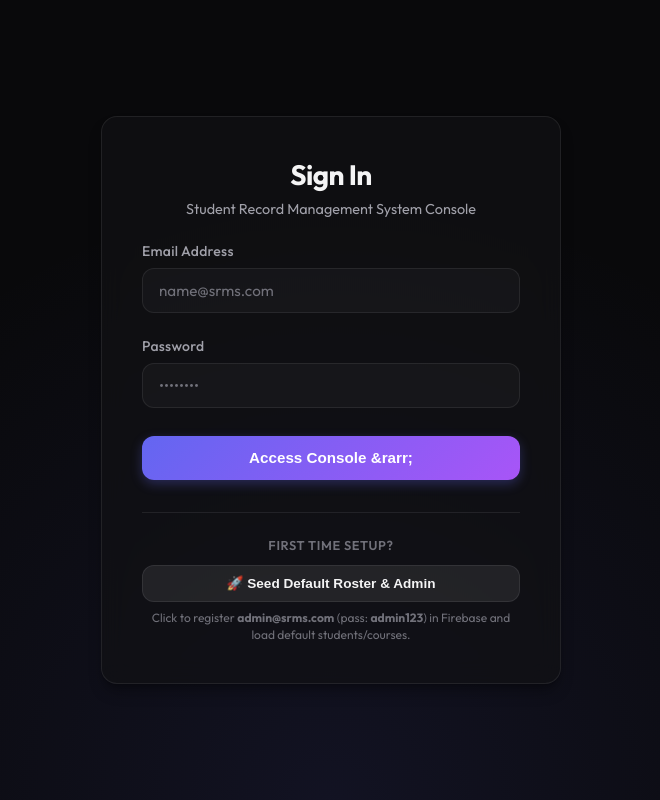
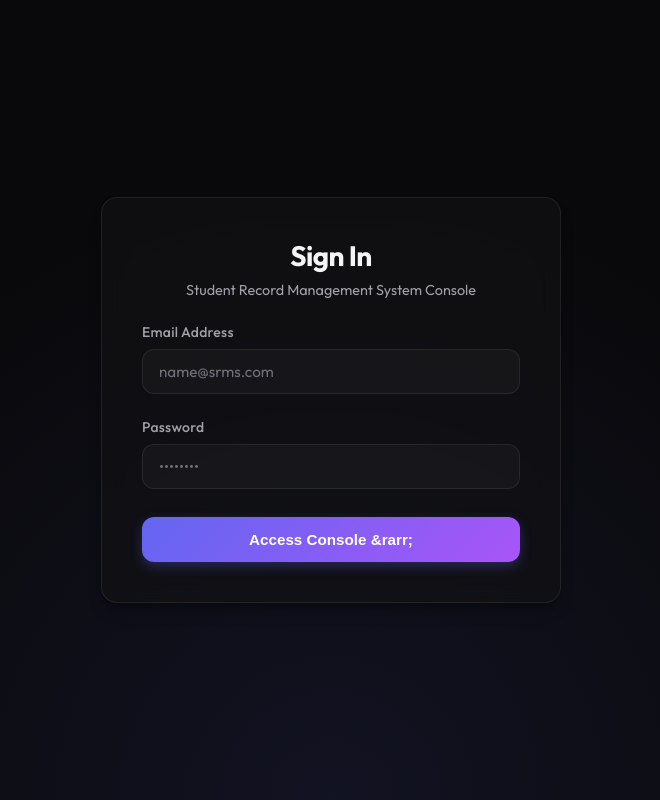
Before and after one commit to syedsahilshah1/Student-record-management-system-, a Next.js app: page /login in a window 1280 px wide. Shown: the whole page, without its empty margins (309-969 px from the left). Built offline with nearby package versions, Linux system fonts and the light colour scheme; no server answers.

Commit message:
chore: remove seedAdmin and update fallback user role to System Administrator

```diff
--- a/src/app/login/page.tsx
+++ b/src/app/login/page.tsx
@@ -4,13 +4,12 @@ import React, { useState } from "react";
 import { useAuth } from "@/context/AuthContext";
 
 export default function LoginPage() {
-  const { login, isDemoMode, seedAdmin } = useAuth();
+  const { login, isDemoMode } = useAuth();
   const [email, setEmail] = useState("");
   const [password, setPassword] = useState("");
   const [error, setError] = useState<string | null>(null);
   const [success, setSuccess] = useState<string | null>(null);
   const [isSubmitting, setIsSubmitting] = useState(false);
-  const [isSeeding, setIsSeeding] = useState(false);
 
   const handleSubmit = async (e: React.FormEvent) => {
     e.preventDefault();
@@ -36,21 +35,6 @@ export default function LoginPage() {
     setPassword(demoPass);
     setError(null);
     setSuccess(null);
-  };
-
-  const handleSeedFirebase = async () => {
-    setError(null);
-    setSuccess("Registering admin account and seeding roster data in Firebase...");
-    setIsSeeding(true);
-    try {
-      await seedAdmin();
-      setSuccess("Database initialized! You can now sign in using: admin@srms.com / admin123");
-    } catch (err: any) {
-      setSuccess(null);
-      setError(err.message || "Failed to initialize Firebase database.");
-    } finally {
-      setIsSeeding(false);
-    }
   };
 
   return (
@@ -223,38 +207,6 @@ export default function LoginPage() {
             </div>
           </div>
         )}
-
-        {!isDemoMode && (
-          <div style={{
-            borderTop: "1px solid var(--border-glass)",
-            paddingTop: "1.5rem",
-            marginTop: "0.5rem",
-            textAlign: "center"
-          }}>
-            <h4 style={{
-              fontSize: "0.8rem",
-              fontWeight: 600,
-              textTransform: "uppercase",
-              letterSpacing: "0.05em",
-              color: "var(--text-muted)",
-              marginBottom: "0.75rem"
-            }}>
-              First Time Setup?
-            </h4>
-            <button
-              type="button"
-              onClick={handleSeedFirebase}
-              className="btn btn-secondary"
-              style={{ width: "100%", padding: "0.6rem", fontSize: "0.85rem" }}
-              disabled={isSeeding}
-            >
-              {isSeeding ? "Seeding Live Database..." : "🚀 Seed Default Roster & Admin"}
-            </button>
-            <p style={{ fontSize: "0.75rem", color: "var(--text-muted)", marginTop: "0.5rem", lineHeight: 1.4 }}>
-              Click to register <strong>admin@srms.com</strong> (pass: <strong>admin123</strong>) in Firebase and load default students/courses.
-            </p>
-          </div>
-        )}
       </div>
     </div>
   );
--- a/src/context/AuthContext.tsx
+++ b/src/context/AuthContext.tsx
@@ -10,7 +10,6 @@ interface AuthContextType {
   isDemoMode: boolean;
   login: (email: string, password: string) => Promise<UserProfile>;
   logout: () => Promise<void>;
-  seedAdmin: () => Promise<void>;
   changePassword: (newPassword: string) => Promise<void>;
 }
 
@@ -68,15 +67,6 @@ export const AuthProvider: React.FC<{ children: React.ReactNode }> = ({ children
     }
   };
 
-  const seedAdmin = async () => {
-    setLoading(true);
-    try {
-      await authService.seedAdmin();
-    } finally {
-      setLoading(false);
-    }
-  };
-
   const changePassword = async (newPassword: string) => {
     setLoading(true);
     try {
@@ -93,7 +83,6 @@ export const AuthProvider: React.FC<{ children: React.ReactNode }> = ({ children
       login,
       logout,
       isDemoMode: authService.isDemoMode,
-      seedAdmin,
       changePassword
     }}>
       {children}
--- a/src/services/auth.ts
+++ b/src/services/auth.ts
@@ -70,7 +70,7 @@ export const authService = {
           const data = userSnap.data();
           return {
             uid: user.uid,
-            name: data.name || user.displayName || "User",
+            name: data.name || user.displayName || "System Administrator",
             email: user.email || cleanEmail,
             role: data.role || "admin",
           };
@@ -78,7 +78,7 @@ export const authService = {
           // Fallback profile if Firestore entry is missing
           return {
             uid: user.uid,
-            name: user.displayName || "Administrator",
+            name: user.displayName || "System Administrator",
             email: user.email || cleanEmail,
             role: "admin", // default role is admin so new Auth users can configure the app
           };
@@ -234,14 +234,14 @@ export const authService = {
               const data = userSnap.data();
               callback({
                 uid: firebaseUser.uid,
-                name: data.name || firebaseUser.displayName || "User",
+                name: data.name || firebaseUser.displayName || "System Administrator",
                 email: firebaseUser.email || "",
                 role: data.role || "admin",
               });
             } else {
               callback({
                 uid: firebaseUser.uid,
-                name: firebaseUser.displayName || "Administrator",
+                name: firebaseUser.displayName || "System Administrator",
                 email: firebaseUser.email || "",
                 role: "admin",
               });
@@ -276,56 +276,5 @@ export const authService = {
     } else {
       return currentMockUser;
     }
-  },
-
-  // Seed default admin account and datasets inside live Firebase
-  seedAdmin: async (): Promise<void> => {
-    if (isFirebaseConfigured && auth && db) {
-      try {
-        const userCredential = await createUserWithEmailAndPassword(auth, "admin@srms.com", "admin123");
-        const user = userCredential.user;
-
-        // Save Admin profile in 'users'
-        await setDoc(doc(db, "users", user.uid), {
-          uid: user.uid,
-          name: "System Administrator",
-          email: "admin@srms.com",
-          role: "admin",
-        });
-
-        // Batch seed students and courses
-        const batch = writeBatch(db);
-
-        // Seed students
-        MOCK_STUDENTS.forEach((stu) => {
-          const docRef = doc(db!, "students", stu.studentId);
-          batch.set(docRef, stu);
-
-          // Seed corresponding student user entry
-          const userDocRef = doc(db!, "users", stu.studentId);
-          batch.set(userDocRef, {
-            uid: stu.studentId,
-            name: stu.name,
-            email: stu.email,
-            role: "student"
-          });
-        });
-
-        // Seed courses
-        MOCK_COURSES.forEach((course) => {
-          const docRef = doc(db!, "courses", course.courseId);
-          batch.set(docRef, course);
-        });
-
-        await batch.commit();
-      } catch (err: any) {
-        if (err.code === "auth/email-already-in-use") {
-          throw new Error("Admin user 'admin@srms.com' is already registered in Firebase Auth.");
-        }
-        throw err;
-      }
-    } else {
-      throw new Error("Cannot seed database in Demo Mode.");
-    }
   }
 };
```
